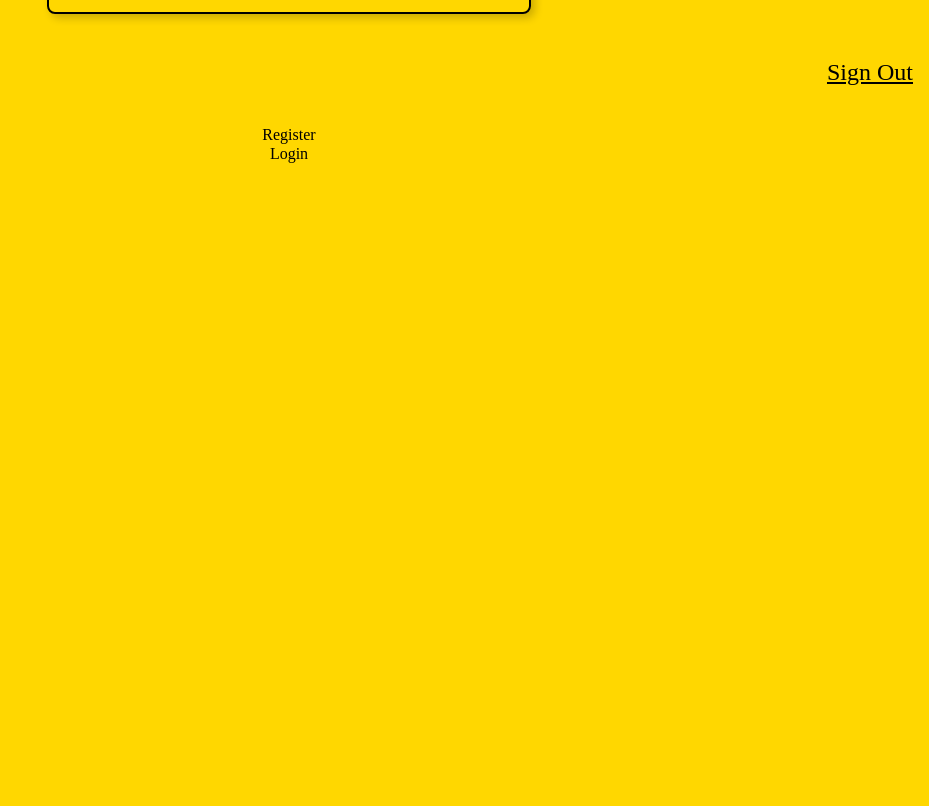
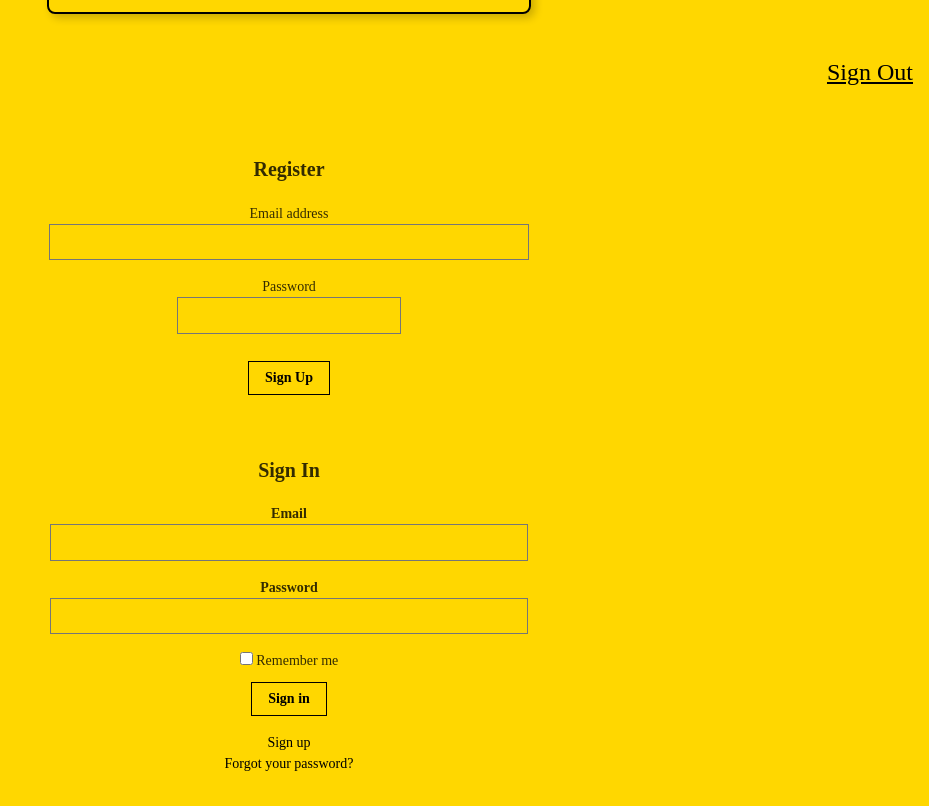
Before and after one commit to nourebid/budgetly-fe, a React (Create React App) app: page / in a window 1280 px wide. Shown: the part 440-1246 px from the top of the page, without its empty margins (351-1280 px from the left). Before the commit the page ends 800 px from the top, so only its background shows below. Built offline with nearby package versions, Linux system fonts and the light colour scheme.

Commit message:
creating forms

```diff
--- a/src/App.js
+++ b/src/App.js
@@ -1,21 +1,17 @@
 import React, { Component } from 'react';
 import './App.css';
 import Landing from './components/landing';
-import Navbar from './components/Navbar';
+import SignOut from './components/SignOut';
 import Register from './components/register';
 import Login from './components/login';
 
 
 class App extends Component {
-  initialState = {
-    route: 'landing',
-  }
-
   render () {
     return (
       <div className="App">
         <Landing />
-        <Navbar />
+        <SignOut />
         <Register />
         <Login />
       </div>
--- a/src/components/Navbar.js
+++ b/src/components/SignOut.js
@@ -1,6 +1,6 @@
 import React, { Component } from 'react';
 
-class Navbar extends Component {
+class SignOut extends Component {
     render () {
         return(
             <div style={{display: "flex", justifyContent: "flex-end"}}>
@@ -10,4 +10,4 @@
     }
 }
 
-export default Navbar
+export default SignOut
--- a/src/components/login.js
+++ b/src/components/login.js
@@ -3,7 +3,32 @@
 class Login extends Component {
     render () {
         return(
-            <div>Login</div>
+            <div>
+                <main className="pa4 black-80">
+                    <form className="measure center">
+                        <fieldset id="sign_up" className="ba b--transparent ph0 mh0">
+                        <legend className="f4 fw6 ph0 mh0">Sign In</legend>
+                        <div className="mt3">
+                            <label className="db fw6 lh-copy f6" for="email-address">Email</label>
+                            <input className="pa2 input-reset ba bg-transparent hover-bg-black hover-white w-100" type="email" name="email-address"  id="email-address"/>
+                        </div>
+                        <div className="mv3">
+                            <label className="db fw6 lh-copy f6" for="password">Password</label>
+                            <input className="b pa2 input-reset ba bg-transparent hover-bg-black hover-white w-100" type="password" name="password"  id="password"/>
+                        </div>
+                        <label className="pa0 ma0 lh-copy f6 pointer">
+                        <input type="checkbox"/> Remember me</label>
+                        </fieldset>
+                        <div className="">
+                        <input className="b ph3 pv2 input-reset ba b--black bg-transparent grow pointer f6 dib" type="submit" value="Sign in"/>
+                        </div>
+                        <div className="lh-copy mt3">
+                        <a href="#0" className="f6 link dim black db">Sign up</a>
+                        <a href="#0" className="f6 link dim black db">Forgot your password?</a>
+                        </div>
+                    </form>
+                </main>
+            </div>
         );
     }
 }
--- a/src/components/register.js
+++ b/src/components/register.js
@@ -3,7 +3,27 @@
 class Register extends Component {
     render () {
         return(
-            <div>Register</div>
+            <div>
+                <article className="pa4 black-80">
+                    <form action="sign-up_submit" method="get" accept-charset="utf-8">
+                        <fieldset id="sign_up" className="ba b--transparent ph0 mh0">
+                        <legend className="f4 fw6 ph0 mh0">Register</legend>
+                        <div className="mt3">
+                            <label className="db fw4 lh-copy f6" for="email-address">Email address</label>
+                            <input className="pa2 input-reset ba bg-transparent w-100 measure" type="email" name="email-address"  id="email-address"/>
+                        </div>
+                        <div className="mt3">
+                            <label className="db fw4 lh-copy f6" for="password">Password</label>
+                            <input className="b pa2 input-reset ba bg-transparent" type="password" name="password"  id="password"/>
+                        </div>
+                        </fieldset>
+                        <div className="mt3">
+                        <input className="b ph3 pv2 input-reset ba b--black bg-transparent grow pointer f6" type="submit" value="Sign Up"/>
+                        </div>
+                    </form>
+                </article>
+
+            </div>
         );
     }
 }
```
